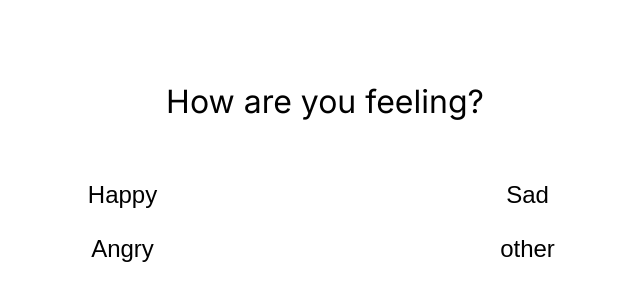
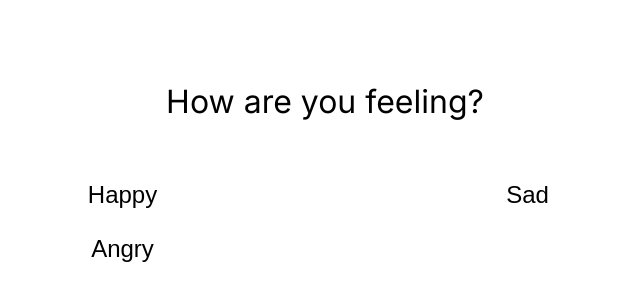
Before and after one commit to zackhanni/how-are-you-feeling, a Next.js app: page / in a window 1280 px wide. Shown: the part 78-378 px from the top of the page, without its empty margins (315-955 px from the left). Built offline with nearby package versions, Linux system fonts and the light colour scheme.

Commit message:
map each feeling option to its own button automatically

```diff
--- a/src/app/page.tsx
+++ b/src/app/page.tsx
@@ -1,3 +1,4 @@
+import FeelingContainer from "@/components/FeelingContainer";
 import FeelingSurvey from "@/components/FeelingSurvey"
 
 
@@ -10,9 +11,8 @@ export default function Home() {
   return (
     <body>
 
-
-            <FeelingSurvey />
-
+            {/* <FeelingSurvey /> */}
+            <FeelingContainer id={1} />
 
     </body>
   )
--- /dev/null
+++ b/src/components/FeelingContainer.tsx
@@ -0,0 +1,25 @@
+import HandleClick from "./HandleClick";
+
+import FeelingNodes from "./FeelingNodes";
+
+// let nodeId:Number = 1;
+
+const FeelingContainer = (props) => {
+
+    const feelingNode = FeelingNodes.find(({ id }) => id === props.id );
+
+    return (
+        <div className="container">
+            <div id="question">{feelingNode.question}</div>
+            <div id="feeling-buttons" className="btn-grid">
+                {feelingNode?.options.map(option =>
+                    <button className="feeling-btn" onClick="" >
+                        {option.text}
+                    </button>
+                 )}
+            </div>
+        </div>
+    )
+};
+
+export default FeelingContainer;
--- a/src/components/FeelingSurvey.tsx
+++ b/src/components/FeelingSurvey.tsx
@@ -6,6 +6,7 @@ import FeelingNodes from "./FeelingNodes";
 
 let nodeId:Number = 1;
 const result = FeelingNodes.find(({ id }) => id === nodeId );
+const howManyOptions = result.options.length
 
 export const FeelingSurvey = () => {
 
@@ -18,9 +19,9 @@ export const FeelingSurvey = () => {
             <FeelingQuestion question={result.question}/>
             <div id="feeling-buttons" className="btn-grid">
 
-                <FeelingButton feeling={result.options[0].text} onClick={HandleClick} />
-                <FeelingButton feeling={result.options[1].text} onClick={HandleClick} />
-                <FeelingButton feeling={result.options[2].text} onClick={HandleClick} />
+                <FeelingButton feeling={result.options[0].text} onClick={HandleClick} nextFeeling={result.options[0].nextFeeling} />
+                <FeelingButton feeling={result.options[1].text} onClick={HandleClick} nextFeeling={result.options[1].nextFeeling} />
+                <FeelingButton feeling={result.options[2].text} onClick={HandleClick} nextFeeling={result.options[2].nextFeeling} />
                 <FeelingButton feeling="other" />
             </div>
         </div>
```
